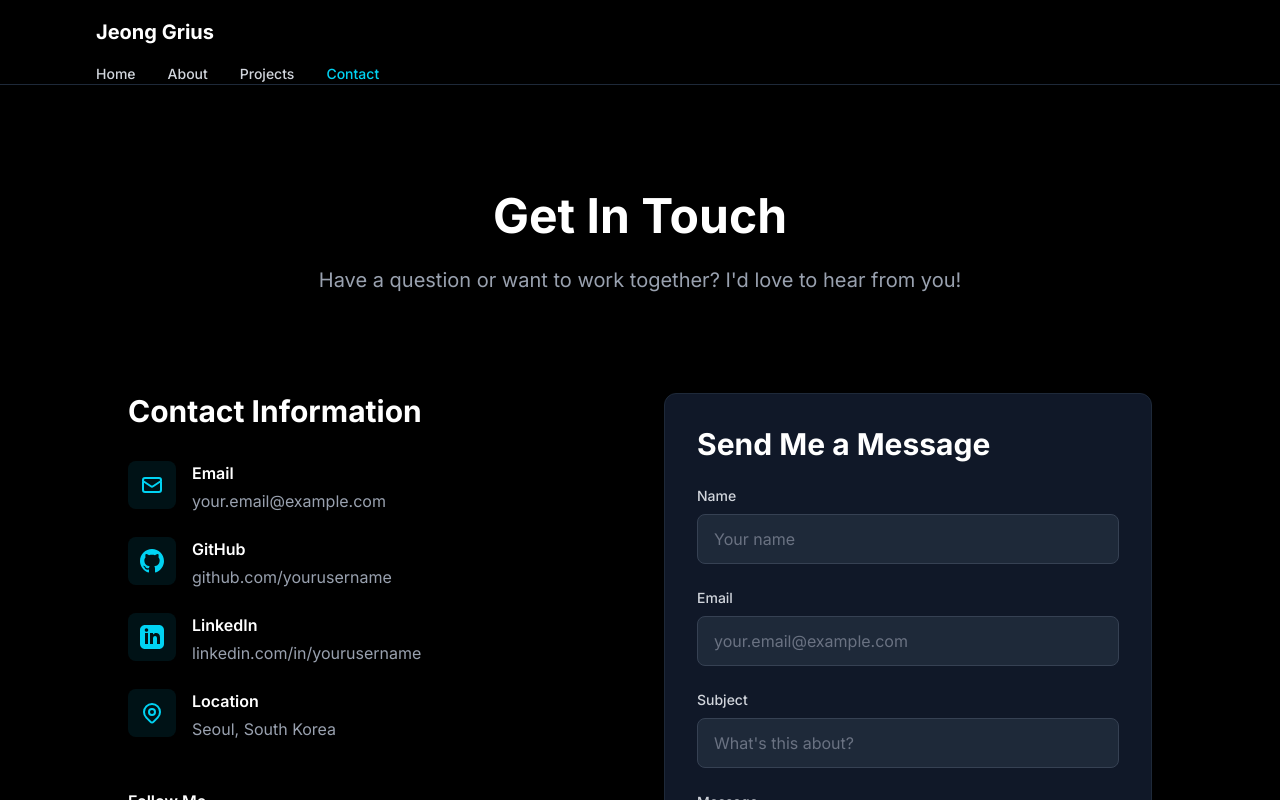
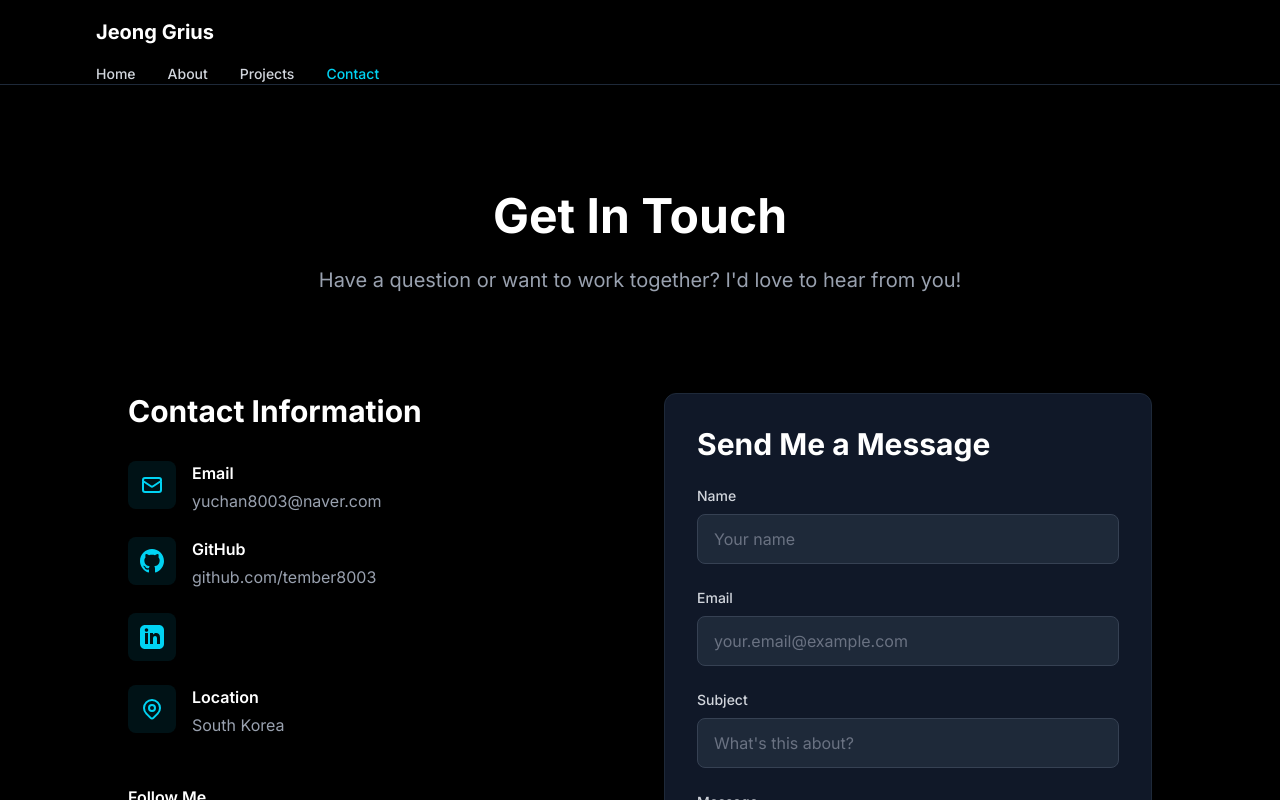
Before and after one commit to tember8003/tember8003.github.io, a Next.js app: page /contact in a window 1280 px wide. Shown: the top 800 px of the page. Built offline with nearby package versions, Linux system fonts and the light colour scheme.

Commit message:
Fix : Contact Page

```diff
--- a/app/contact/page.tsx
+++ b/app/contact/page.tsx
@@ -85,10 +85,10 @@ export default function ContactPage() {
                 <div>
                   <h3 className="font-semibold mb-1">Email</h3>
                   <a
-                    href="mailto:your.email@example.com"
+                    href="mailto:yuchan8003@naver.com"
                     className="text-gray-400 hover:text-cyan-400 transition-colors"
                   >
-                    your.email@example.com
+                    yuchan8003@naver.com
                   </a>
                 </div>
               </div>
@@ -107,12 +107,12 @@ export default function ContactPage() {
                 <div>
                   <h3 className="font-semibold mb-1">GitHub</h3>
                   <a
-                    href="https://github.com/yourusername"
+                    href="https://github.com/tember8003"
                     target="_blank"
                     rel="noopener noreferrer"
                     className="text-gray-400 hover:text-cyan-400 transition-colors"
                   >
-                    github.com/yourusername
+                    github.com/tember8003
                   </a>
                 </div>
               </div>
@@ -127,17 +127,6 @@ export default function ContactPage() {
                   >
                     <path d="M19 0h-14c-2.761 0-5 2.239-5 5v14c0 2.761 2.239 5 5 5h14c2.762 0 5-2.239 5-5v-14c0-2.761-2.238-5-5-5zm-11 19h-3v-11h3v11zm-1.5-12.268c-.966 0-1.75-.79-1.75-1.764s.784-1.764 1.75-1.764 1.75.79 1.75 1.764-.783 1.764-1.75 1.764zm13.5 12.268h-3v-5.604c0-3.368-4-3.113-4 0v5.604h-3v-11h3v1.765c1.396-2.586 7-2.777 7 2.476v6.759z" />
                   </svg>
-                </div>
-                <div>
-                  <h3 className="font-semibold mb-1">LinkedIn</h3>
-                  <a
-                    href="https://linkedin.com/in/yourusername"
-                    target="_blank"
-                    rel="noopener noreferrer"
-                    className="text-gray-400 hover:text-cyan-400 transition-colors"
-                  >
-                    linkedin.com/in/yourusername
-                  </a>
                 </div>
               </div>
 
@@ -166,7 +155,7 @@ export default function ContactPage() {
                 </div>
                 <div>
                   <h3 className="font-semibold mb-1">Location</h3>
-                  <p className="text-gray-400">Seoul, South Korea</p>
+                  <p className="text-gray-400">South Korea</p>
                 </div>
               </div>
             </div>
```
